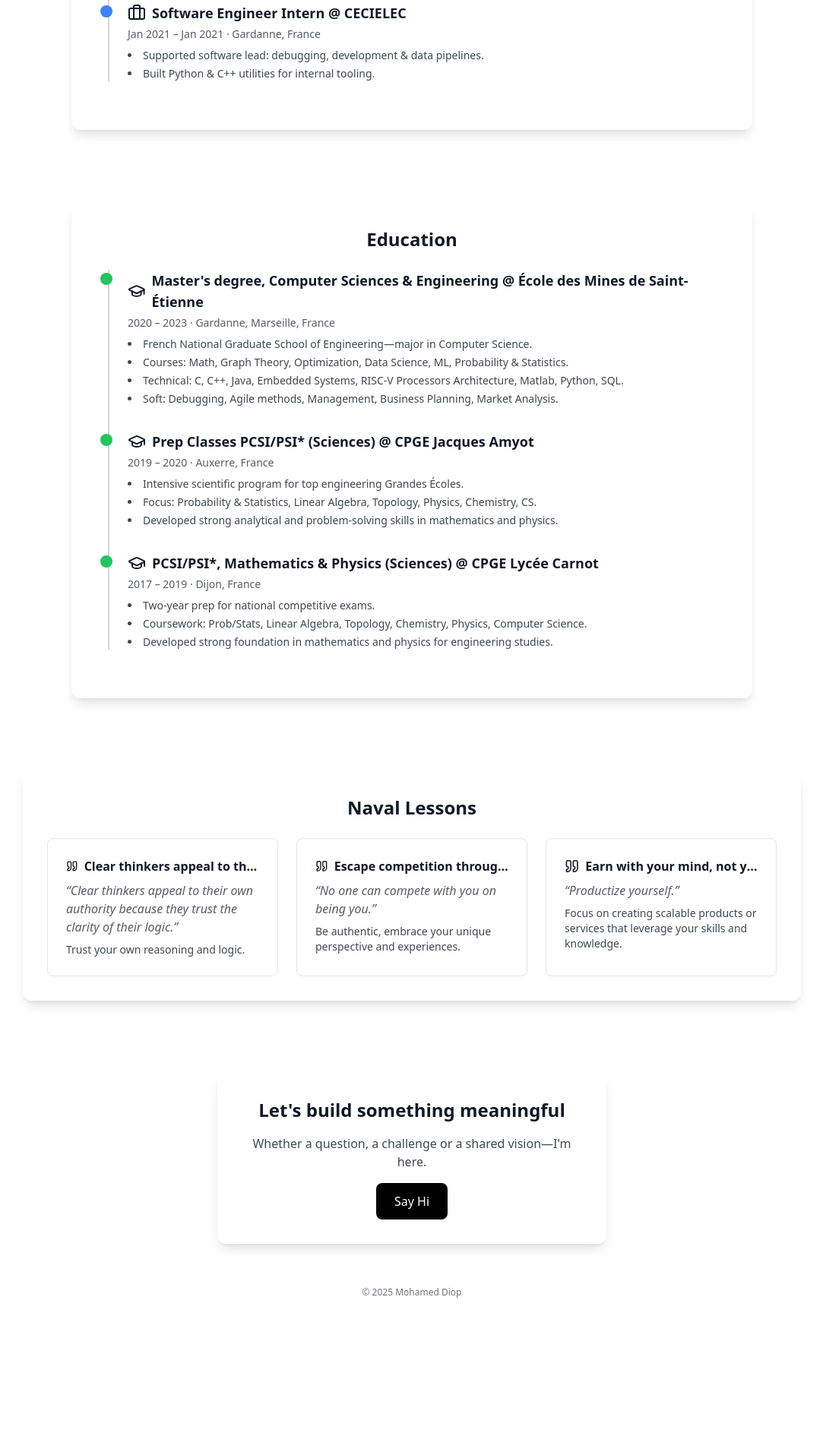
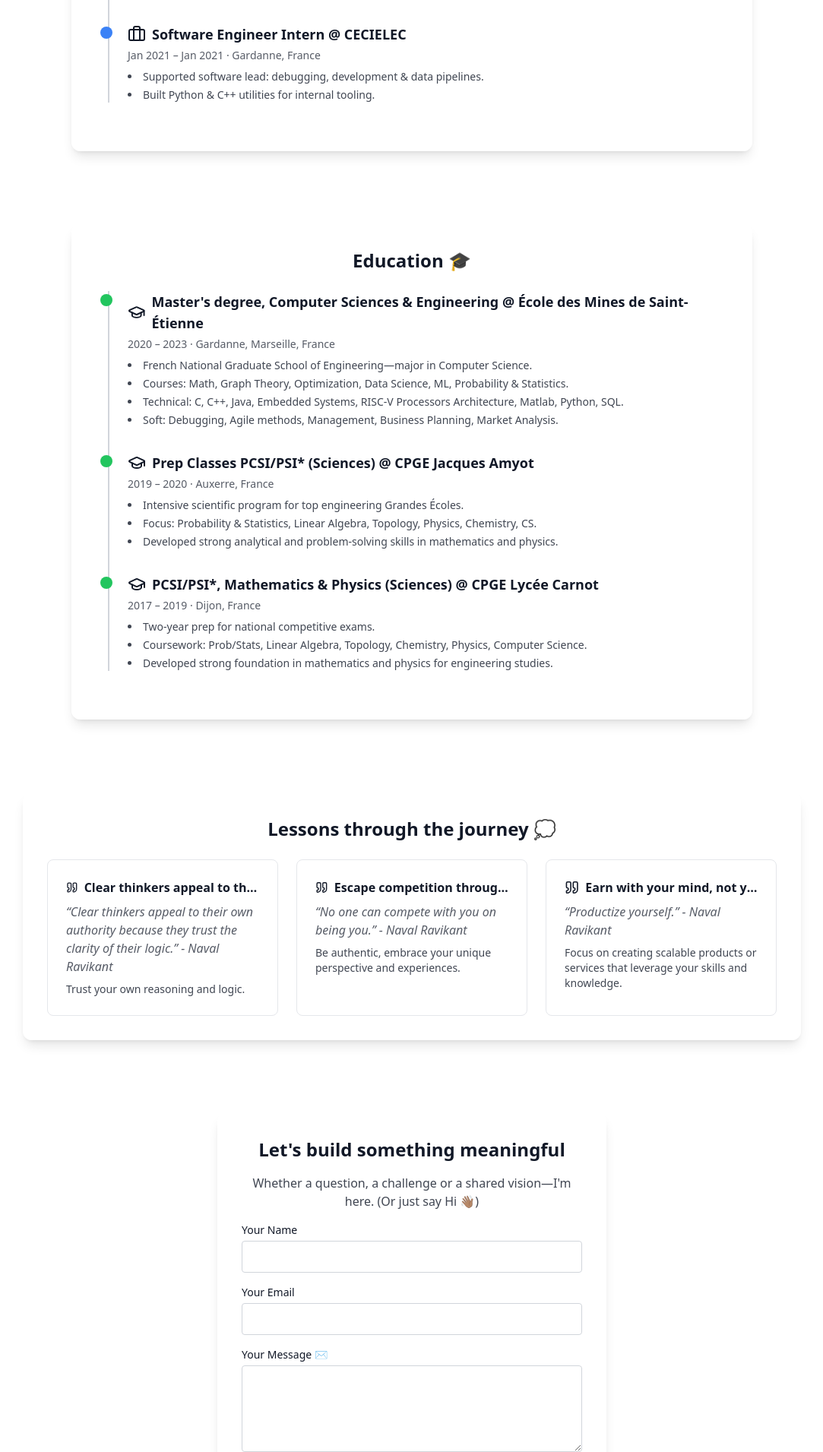
Before and after one commit to MohamedDiopGit/portfolio, a React (Vite) app: page / in a window 1280 px wide. Shown: the part 889-2800 px from the top of the page at 76% size, without its empty margins (98-1181 px from the left). Before the commit the page ends 2630 px from the top, so only its background shows below. Built offline with nearby package versions, Linux system fonts and the light colour scheme.

Commit message:
author update for lessons + contact for main

```diff
--- a/src/components/PortfolioMain.jsx
+++ b/src/components/PortfolioMain.jsx
@@ -19,9 +19,31 @@ export default function PortfolioMain() {
   const [scrolled, setScrolled] = useState(false);
 
   useEffect(() => {
-    const stored = localStorage.getItem("theme") || "light";
-    setTheme(stored);
-    document.documentElement.classList.toggle("dark", stored === "dark");
+    // Prend le thème localStorage ou le système si rien n'est stocké
+    const stored = localStorage.getItem("theme");
+    const system = window.matchMedia("(prefers-color-scheme: dark)").matches ? "dark" : "light";
+    const initial = stored || system;
+    setTheme(initial);
+    if (initial === "dark") {
+      document.documentElement.classList.add("dark");
+    } else {
+      document.documentElement.classList.remove("dark");
+    }
+
+    // Écoute les changements système
+    const media = window.matchMedia("(prefers-color-scheme: dark)");
+    const listener = (e) => {
+      if (!localStorage.getItem("theme")) {
+        setTheme(e.matches ? "dark" : "light");
+        if (e.matches) {
+          document.documentElement.classList.add("dark");
+        } else {
+          document.documentElement.classList.remove("dark");
+        }
+      }
+    };
+    media.addEventListener("change", listener);
+    return () => media.removeEventListener("change", listener);
   }, []);
 
   useEffect(() => {
@@ -34,29 +56,67 @@ export default function PortfolioMain() {
     const next = theme === "light" ? "dark" : "light";
     setTheme(next);
     localStorage.setItem("theme", next);
-    document.documentElement.classList.toggle("dark", next === "dark");
+    if (next === "dark") {
+      document.documentElement.classList.add("dark");
+    } else {
+      document.documentElement.classList.remove("dark");
+    }
   };
 
   return (
-    <div className="min-h-screen bg-white dark:bg-gray-900 text-gray-900 dark:text-gray-100">
-      <header className={`sticky top-0 z-50 backdrop-blur bg-white/80 dark:bg-gray-900/80 transition-shadow ${scrolled ? "shadow-lg" : "shadow"}`}>
+    <div className="min-h-screen bg-white dark:bg-black text-gray-900 dark:text-gray-100">
+      <header className={`sticky top-0 z-50 backdrop-blur bg-white/80 dark:bg-black/95 transition-shadow ${scrolled ? "shadow-lg" : "shadow"}`}>
         <div className="max-w-7xl mx-auto flex justify-between items-center p-6 px-4 sm:px-6">
-          <h1 className="text-2xl font-bold flex items-center gap-2"><BookOpen /> Mohamed Diop 🌱</h1>
+          <h1 className="text-2xl font-bold flex items-center gap-2">
+            <BookOpen />
+            <span
+              className="relative inline-block bg-gradient-to-r from-pink-500 via-yellow-400 to-blue-500 bg-[length:200%_200%] bg-clip-text text-transparent animate-gradient-shimmer"
+              style={{
+                WebkitBackgroundClip: "text",
+                backgroundClip: "text",
+                WebkitTextFillColor: "transparent",
+                backgroundSize: "200% 200%",
+                animation: "gradient-shimmer 3s linear infinite"
+              }}
+            >
+              Mohamed Diop
+            </span>
+            <span className="animate-bounce text-green-600 dark:text-green-400">🌱</span>
+          </h1>
           <nav className="flex items-center space-x-4">
             {["portfolio", "blog", "explore"].map((t) => (
               <button
                 key={t}
                 onClick={() => { setTab(t); setSelected(null); }}
                 className={`px-3 py-1 rounded transition-all duration-200 focus:outline-none focus-visible:ring-2 focus-visible:ring-blue-400
-                  hover:scale-105 hover:bg-gray-300 dark:hover:bg-gray-600
-                  ${tab === t ? "bg-gray-200 dark:bg-gray-700" : ""}`}
+                  hover:scale-105 hover:bg-gray-300 dark:hover:bg-neutral-900
+                  ${tab === t ? "bg-gray-200 dark:bg-neutral-800" : ""}`}
               >
                 {t.charAt(0).toUpperCase() + t.slice(1).replace("portfolio", "Portfolio").replace("blog", "Blog").replace("explore", "Explore ideas")}
               </button>
             ))}
-            <a href={`https://github.com/${GITHUB_USERNAME}`} target="_blank" rel="noopener noreferrer"><Github /></a>
-            <a href={LINKEDIN_URL} target="_blank" rel="noopener noreferrer"><Linkedin /></a>
-            <button onClick={toggleTheme}>{theme === "light" ? <Moon /> : <Sun />}</button>
+            <a
+              href={`https://github.com/${GITHUB_USERNAME}`}
+              target="_blank"
+              rel="noopener noreferrer"
+              className="transition-transform duration-200 hover:scale-125 hover:text-black dark:hover:text-white"
+            >
+              <Github />
+            </a>
+            <a
+              href={LINKEDIN_URL}
+              target="_blank"
+              rel="noopener noreferrer"
+              className="transition-transform duration-200 hover:scale-125 hover:text-blue-700 dark:hover:text-blue-400"
+            >
+              <Linkedin />
+            </a>
+            <button
+              onClick={toggleTheme}
+              className="transition-transform duration-200 hover:scale-125 hover:text-yellow-500 dark:hover:text-yellow-300"
+            >
+              {theme === "light" ? <Moon /> : <Sun />}
+            </button>
           </nav>
         </div>
       </header>
@@ -67,7 +127,7 @@ export default function PortfolioMain() {
             initial={{ opacity: 0 }}
             animate={{ opacity: 1 }}
             exit={{ opacity: 0 }}
-            className="fixed inset-0 flex items-center justify-center bg-white/80 dark:bg-gray-900/80 z-50"
+            className="fixed inset-0 flex items-center justify-center bg-white/80 dark:bg-black/90 z-50"
           >
             <span className="animate-spin rounded-full h-12 w-12 border-t-2 border-b-2 border-blue-500"></span>
           </motion.div>
@@ -87,10 +147,10 @@ export default function PortfolioMain() {
               whileInView={{ opacity: 1, y: 0 }}
               viewport={{ once: true, amount: 0.2 }}
               transition={{ duration: 0.6, ease: "easeOut" }}
-              className="text-center max-w-3xl mx-auto space-y-4 rounded-xl shadow-lg bg-white/80 dark:bg-gray-800/80 p-8"
+              className="text-center max-w-3xl mx-auto space-y-4 rounded-xl shadow-lg bg-white/80 dark:bg-neutral-950/90 p-8"
             >
               <h2 className="text-3xl font-semibold">Software Engineer. Rooted in vision.</h2>
-              <p className="opacity-80 text-base md:text-lg">I’m Mohamed — driven by purpose, depth, and clarity. I build clean systems, design thoughtful products, and believe in quiet strength. 🌱</p>
+              <p className="opacity-80 text-base md:text-lg">I’m Mohamed — driven by purpose, depth, and clarity. I build clean systems, design thoughtful products, and believe in quiet strength. Currently thinking from Augsburg. 🌱</p>
             </motion.section>
             {/* Expérience */}
             <motion.section
@@ -98,10 +158,10 @@ export default function PortfolioMain() {
               whileInView={{ opacity: 1, y: 0 }}
               viewport={{ once: true, amount: 0.2 }}
               transition={{ duration: 0.6, ease: "easeOut", delay: 0.1 }}
-              className="max-w-4xl mx-auto rounded-xl shadow-lg bg-white/80 dark:bg-gray-800/80 p-8"
+              className="max-w-4xl mx-auto rounded-xl shadow-lg bg-white/80 dark:bg-neutral-950/90 p-8"
             >
-              <h3 className="text-2xl font-semibold mb-6 text-center">Experience</h3>
-              <div className="relative ml-4 border-l-2 border-gray-300 dark:border-gray-600">
+              <h3 className="text-2xl font-semibold mb-6 text-center">Experience ⛰️</h3>
+              <div className="relative ml-4 border-l-2 border-gray-300 dark:border-neutral-800">
                 {experiences.map((exp, i) => (
                   <motion.div
                     key={i}
@@ -124,10 +184,10 @@ export default function PortfolioMain() {
               whileInView={{ opacity: 1, y: 0 }}
               viewport={{ once: true, amount: 0.2 }}
               transition={{ duration: 0.6, ease: "easeOut", delay: 0.2 }}
-              className="max-w-4xl mx-auto rounded-xl shadow-lg bg-white/80 dark:bg-gray-800/80 p-8"
+              className="max-w-4xl mx-auto rounded-xl shadow-lg bg-white/80 dark:bg-neutral-950/90 p-8"
             >
-              <h3 className="text-2xl font-semibold mb-6 text-center">Education</h3>
-              <div className="relative ml-4 border-l-2 border-gray-300 dark:border-gray-600">
+              <h3 className="text-2xl font-semibold mb-6 text-center">Education 🎓</h3>
+              <div className="relative ml-4 border-l-2 border-gray-300 dark:border-neutral-800">
                 {educationItems.map((edu, i) => (
                   <motion.div
                     key={i}
@@ -144,24 +204,24 @@ export default function PortfolioMain() {
                 ))}
               </div>
             </motion.section>
-            {/* Naval Lessons */}
+            {/* Lessons */}
             <motion.section
               initial={{ opacity: 0, y: 40 }}
               whileInView={{ opacity: 1, y: 0 }}
               viewport={{ once: true, amount: 0.2 }}
               transition={{ duration: 0.6, ease: "easeOut", delay: 0.3 }}
-              className="max-w-5xl mx-auto rounded-xl shadow-lg bg-white/80 dark:bg-gray-800/80 p-8"
+              className="max-w-5xl mx-auto rounded-xl shadow-lg bg-white/80 dark:bg-neutral-950/90 p-8"
             >
-              <h3 className="text-2xl font-semibold mb-6 text-center">Naval Lessons</h3>
+              <h3 className="text-2xl font-semibold mb-6 text-center">Lessons through the journey 💭</h3>
               <div className="grid grid-cols-1 md:grid-cols-3 gap-6">
                 {lessons.map((l, i) => (
                   <motion.div
                     key={i}
                     whileHover={{ scale: 1.03, boxShadow: "0 8px 32px rgba(0,0,0,0.08)" }}
-                    className="border rounded-lg p-6 bg-white dark:bg-gray-800 transition-all duration-300"
+                    className="border rounded-lg p-6 bg-white dark:bg-neutral-950 transition-all duration-300"
                   >
                     <div className="flex items-center space-x-2 mb-2"><Quote /><h4 className="font-semibold truncate">{l.title}</h4></div>
-                    <blockquote className="italic opacity-70 mb-2">“{l.quote}”</blockquote>
+                    <blockquote className="italic opacity-70 mb-2">“{l.quote}” - {l.author}</blockquote>
                     <p className="text-sm opacity-80">{l.note}</p>
                   </motion.div>
                 ))}
@@ -173,11 +233,11 @@ export default function PortfolioMain() {
               whileInView={{ opacity: 1, y: 0 }}
               viewport={{ once: true, amount: 0.2 }}
               transition={{ duration: 0.6, ease: "easeOut", delay: 0.4 }}
-              className="max-w-lg mx-auto text-center space-y-4 rounded-xl shadow-lg bg-white/80 dark:bg-gray-800/80 p-8"
+              className="max-w-lg mx-auto text-center space-y-4 rounded-xl shadow-lg bg-white/80 dark:bg-neutral-950/90 p-8"
             >
               <h3 className="text-2xl font-semibold">Let's build something meaningful</h3>
-              <p className="opacity-80">Whether a question, a challenge or a shared vision—I'm here.</p>
-              <a href="mailto:mohamed@example.com" className="inline-block bg-black text-white dark:bg-white dark:text-black px-6 py-3 rounded-lg hover:scale-105 transition">Say Hi</a>
+              <p className="opacity-80">Whether a question, a challenge or a shared vision—I'm here. (Or just say Hi 👋🏾)</p>
+              <ContactForm />
             </motion.section>
           </motion.main>
         )}
@@ -196,11 +256,11 @@ export default function PortfolioMain() {
               whileInView={{ opacity: 1, y: 0 }}
               viewport={{ once: true, amount: 0.2 }}
               transition={{ duration: 0.6, ease: "easeOut" }}
-              className="rounded-xl shadow-lg bg-white/80 dark:bg-gray-800/80 p-8"
+              className="rounded-xl shadow-lg bg-white/80 dark:bg-neutral-950/90 p-8"
             >
               {!selected ? (
                 <article>
-                  <h2 className="text-3xl font-bold mb-8">Blog & Articles</h2>
+                  <h2 className="text-3xl font-bold mb-8">My Ruminations ✍️</h2>
                   <div className="space-y-8">
                     {blogPosts.map(post => (
                       <motion.div
@@ -245,7 +305,7 @@ export default function PortfolioMain() {
               whileInView={{ opacity: 1, y: 0 }}
               viewport={{ once: true, amount: 0.2 }}
               transition={{ duration: 0.6, ease: "easeOut" }}
-              className="rounded-xl shadow-lg bg-white/80 dark:bg-gray-800/80 p-8"
+              className="rounded-xl shadow-lg bg-white/80 dark:bg-neutral-950/90 p-8"
             >
               <h2 className="text-3xl font-bold mb-8 text-center">Explore Ideas</h2>
               <div className="grid grid-cols-1 md:grid-cols-2 gap-6">
@@ -253,7 +313,7 @@ export default function PortfolioMain() {
                   <motion.div
                     key={i}
                     whileHover={{ scale: 1.03, boxShadow: "0 8px 32px rgba(0,0,0,0.08)" }}
-                    className="border rounded-lg p-6 bg-white dark:bg-gray-800 flex flex-col justify-between transition-all duration-300"
+                    className="border rounded-lg p-6 bg-white dark:bg-neutral-950 flex flex-col justify-between transition-all duration-300"
                   >
                     <div>
                       <div className="flex items-center gap-2 mb-1">
@@ -261,7 +321,14 @@ export default function PortfolioMain() {
                         {res.type === "article" && <BookOpen className="w-5 h-5" />}
                         {res.type === "webpage" && <BookOpen className="w-5 h-5" />}
                         {res.type === "twitter" && <span className="font-bold text-lg">🐦</span>}
-                        <a href={res.url} target="_blank" rel="noopener noreferrer" className="font-semibold text-blue-600 hover:underline">{res.name}</a>
+                        <a
+                          href={res.url}
+                          target="_blank"
+                          rel="noopener noreferrer"
+                          className="font-semibold underline hover:opacity-80 transition-colors text-gray-900 dark:text-gray-100"
+                        >
+                          {res.name}
+                        </a>
                       </div>
                       <p className="text-sm text-gray-500 mb-1">{res.author && `by ${res.author}`}</p>
                       <p className="text-sm opacity-80 mb-2">{res.description}</p>
@@ -282,3 +349,71 @@ export default function PortfolioMain() {
     </div>
   );
 }
+
+function ContactForm() {
+  const [form, setForm] = useState({ name: "", email: "", message: "" });
+  const [status, setStatus] = useState(null);
+
+  const handleChange = e => {
+    setForm({ ...form, [e.target.name]: e.target.value });
+  };
+
+  const handleSubmit = e => {
+    e.preventDefault();
+    // Pour la démo, on utilise mailto. Pour un vrai backend, remplacer ici.
+    const mailto = `mailto:diopm.contact@gmail.com?subject=Contact%20from%20${encodeURIComponent(form.name)}&body=${encodeURIComponent(form.message + "\n\nFrom: " + form.email)}`;
+    window.location.href = mailto;
+    setStatus("success");
+    setForm({ name: "", email: "", message: "" });
+  };
+
+  return (
+    <form onSubmit={handleSubmit} className="space-y-4 text-left">
+      <div>
+        <label className="block text-sm font-medium mb-1" htmlFor="name">Your Name</label>
+        <input
+          className="w-full px-3 py-2 rounded border border-gray-300 dark:border-neutral-700 bg-white dark:bg-neutral-900 focus:outline-none focus:ring-2 focus:ring-blue-400"
+          type="text"
+          id="name"
+          name="name"
+          required
+          value={form.name}
+          onChange={handleChange}
+        />
+      </div>
+      <div>
+        <label className="block text-sm font-medium mb-1" htmlFor="email">Your Email</label>
+        <input
+          className="w-full px-3 py-2 rounded border border-gray-300 dark:border-neutral-700 bg-white dark:bg-neutral-900 focus:outline-none focus:ring-2 focus:ring-blue-400"
+          type="email"
+          id="email"
+          name="email"
+          required
+          value={form.email}
+          onChange={handleChange}
+        />
+      </div>
+      <div>
+        <label className="block text-sm font-medium mb-1" htmlFor="message">Your Message ✉️</label>
+        <textarea
+          className="w-full px-3 py-2 rounded border border-gray-300 dark:border-neutral-700 bg-white dark:bg-neutral-900 focus:outline-none focus:ring-2 focus:ring-blue-400"
+          id="message"
+          name="message"
+          rows={4}
+          required
+          value={form.message}
+          onChange={handleChange}
+        />
+      </div>
+      <button
+        type="submit"
+        className="w-full bg-black text-white dark:bg-white dark:text-black px-6 py-3 rounded-lg hover:scale-105 transition font-semibold"
+      >
+        Send Message 🚀
+      </button>
+      {status === "success" && (
+        <p className="text-green-600 mt-2 text-center">Message ready to send! Your email client should open.</p>
+      )}
+    </form>
+  );
+}
--- a/src/data/lessons.js
+++ b/src/data/lessons.js
@@ -2,16 +2,19 @@ const lessons = [
   {
     title: "Clear thinkers appeal to their own authority",
     quote: "Clear thinkers appeal to their own authority because they trust the clarity of their logic.",
+    author: "Naval Ravikant",
     note: "Trust your own reasoning and logic.",
   },
   {
     title: "Escape competition through authenticity",
     quote: "No one can compete with you on being you.",
+    author: "Naval Ravikant",
     note: "Be authentic, embrace your unique perspective and experiences."
   },
   {
     title: "Earn with your mind, not your time",
     quote: "Productize yourself.",
+    author: "Naval Ravikant",
     note: "Focus on creating scalable products or services that leverage your skills and knowledge.",
   }
 ];
```
